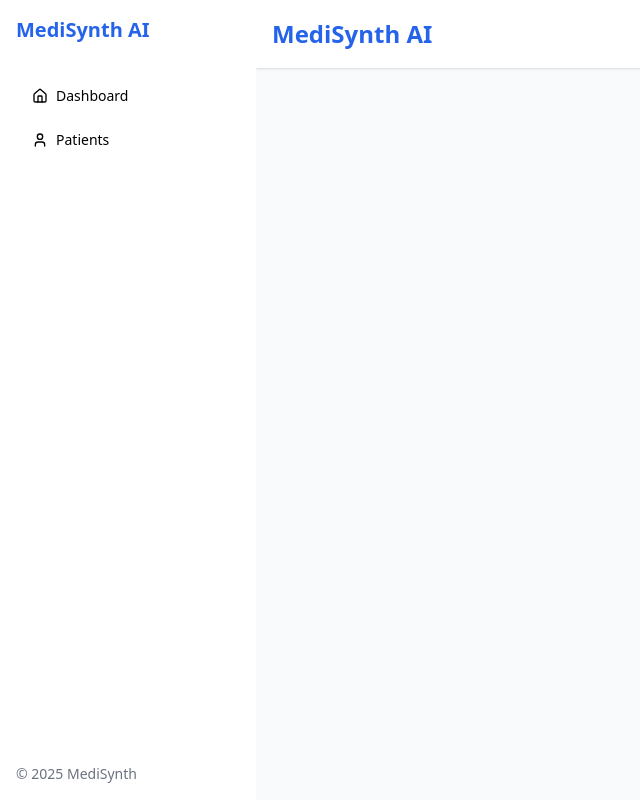
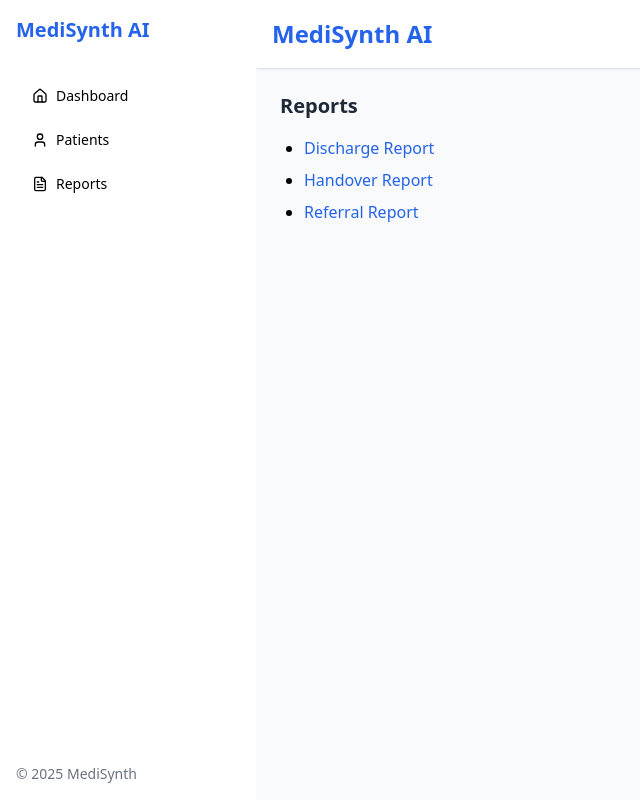
Before and after one commit to Maxxtucker/LLM-based-Clinical-Copilot-A-Generative-AI-Solution-for-Streamlining-Electronic-Health-Records, a React (Create React App) app in the folder my-react-app/: page /reports in a window 1280 px wide. Shown: the whole page, without its empty margins (0-640 px from the left). Built offline with nearby package versions, Linux system fonts and the light colour scheme.

Commit message:
try to update reports but not completed

```diff
--- a/my-react-app/src/App.js
+++ b/my-react-app/src/App.js
@@ -5,7 +5,12 @@ import { Routes, Route, Navigate, Link } from "react-router-dom";
 import PatientCard from "./components/dashboard/PatientCard";
 import StatsCard from "./components/dashboard/StatsCards";
 import PatientForm from "./components/forms/PatientForm";
-import { Users, Activity, ClipboardList, Home, User } from "lucide-react";
+import { Users, Activity, ClipboardList, Home, User, FileText } from "lucide-react";
+
+// Report components
+import DischargeReport from "./components/reports/DischargeReport";
+import HandoverReport from "./components/reports/HandoverReport";
+import ReferralReport from "./components/reports/ReferralReport";
 
 // Sidebar imports
 import {
@@ -88,6 +93,14 @@ function App() {
                   </Link>
                 </SidebarMenuButton>
               </SidebarMenuItem>
+              <SidebarMenuItem>
+                <SidebarMenuButton asChild>
+                  <Link to="/reports">
+                    <FileText className="mr-2 h-4 w-4" />
+                    Reports
+                  </Link>
+                </SidebarMenuButton>
+              </SidebarMenuItem>
             </SidebarMenu>
           </SidebarContent>
           <SidebarFooter>
@@ -166,6 +179,45 @@ function App() {
                 </section>
               }
             />
+
+            {/* Reports hub */}
+            <Route
+              path="/reports"
+              element={
+                <section className="p-6">
+                  <h2 className="text-xl font-bold text-neutral-800 mb-4">
+                    Reports
+                  </h2>
+                  <ul className="list-disc pl-6 space-y-2">
+                    <li>
+                      <Link to="/reports/discharge" className="text-blue-600 hover:underline">
+                        Discharge Report
+                      </Link>
+                    </li>
+                    <li>
+                      <Link to="/reports/handover" className="text-blue-600 hover:underline">
+                        Handover Report
+                      </Link>
+                    </li>
+                    <li>
+                      <Link to="/reports/referral" className="text-blue-600 hover:underline">
+                        Referral Report
+                      </Link>
+                    </li>
+                  </ul>
+                </section>
+              }
+            />
+
+            {/* Sub-report routes */}
+
+            <Route
+              path="/reports/discharge"
+              element={<DischargeReport patients={patients} isLoading={isLoading} />}
+            />
+
+            <Route path="/reports/handover" element={<HandoverReport />} />
+            <Route path="/reports/referral" element={<ReferralReport />} />
           </Routes>
         </div>
       </div>
--- a/my-react-app/src/components/chat/ChatInput.jsx
+++ b/my-react-app/src/components/chat/ChatInput.jsx
@@ -1,6 +1,6 @@
 import React, { useState } from 'react';
-import { Button } from "@/components/ui/button";
-import { Textarea } from "@/components/ui/textarea";
+import { Button } from "../ui/button";
+import { Textarea } from "../ui/textarea";
 import { Send, Loader2 } from "lucide-react";
 
 export default function ChatInput({ onSendMessage, isLoading }) {
--- a/my-react-app/src/components/chat/QuickPrompts.jsx
+++ b/my-react-app/src/components/chat/QuickPrompts.jsx
@@ -1,6 +1,6 @@
 import React from 'react';
-import { Button } from "@/components/ui/button";
-import { Card } from "@/components/ui/card";
+import { Button } from "../ui/button";
+import { Card } from "../ui/card";
 
 const quickPrompts = [
   "Show me a summary of all active patients",
--- a/my-react-app/src/components/reports/DischargeReport.jsx
+++ b/my-react-app/src/components/reports/DischargeReport.jsx
@@ -1,14 +1,14 @@
 
 import React, { useState } from "react";
-import { Card, CardContent, CardHeader, CardTitle } from "@/components/ui/card";
-import { Button } from "@/components/ui/button";
-import { Input } from "@/components/ui/input";
-import { Label } from "@/components/ui/label";
-import { Textarea } from "@/components/ui/textarea";
-import { Select, SelectContent, SelectItem, SelectTrigger, SelectValue } from "@/components/ui/select";
+import { Card, CardContent, CardHeader, CardTitle } from "../ui/card";
+import { Button } from "../ui/button";
+import { Input } from "../ui/input";
+import { Label } from "../ui/label";
+import { Textarea } from "../ui/textarea";
+import { Select, SelectContent, SelectItem, SelectTrigger, SelectValue } from "../ui/select";
 import { FileText, Loader2, Download, Wand2 } from "lucide-react";
 import { motion } from "framer-motion";
-import { InvokeLLM } from "@/integrations/Core";
+//import { InvokeLLM } from "@/integrations/Core";
 
 export default function DischargeReport({ patients, isLoading }) {
   const [selectedPatient, setSelectedPatient] = useState('');
@@ -100,8 +100,8 @@ export default function DischargeReport({ patients, isLoading }) {
         Return only the HTML content without any markdown formatting, code blocks, or additional text. Ensure the HTML is well-formed.
       `;
 
-      const response = await InvokeLLM({ prompt });
-      setGeneratedReport(response);
+      //const response = await InvokeLLM({ prompt });
+      //setGeneratedReport(response);
     } catch (error) {
       console.error('Error generating discharge report:', error);
       alert('Error generating report. Please try again.');
--- a/my-react-app/src/components/reports/HandoverReport.jsx
+++ b/my-react-app/src/components/reports/HandoverReport.jsx
@@ -1,14 +1,14 @@
 
 import React, { useState } from "react";
-import { Card, CardContent, CardHeader, CardTitle } from "@/components/ui/card";
-import { Button } from "@/components/ui/button";
-import { Input } from "@/components/ui/input";
-import { Label } from "@/components/ui/label";
-import { Textarea } from "@/components/ui/textarea";
-import { Select, SelectContent, SelectItem, SelectTrigger, SelectValue } from "@/components/ui/select";
+import { Card, CardContent, CardHeader, CardTitle } from "../ui/card";
+import { Button } from "../ui/button";
+import { Input } from "../ui/input";
+import { Label } from "../ui/label";
+import { Textarea } from "../ui/textarea";
+import { Select, SelectContent, SelectItem, SelectTrigger, SelectValue } from "../ui/select";
 import { Download, Loader2, Wand2 } from "lucide-react";
 import { motion } from "framer-motion";
-import { InvokeLLM } from "@/integrations/Core";
+//import { InvokeLLM } from "@/integrations/Core";
 
 export default function HandoverReport({ patients, isLoading }) {
   const [selectedPatient, setSelectedPatient] = useState('');
@@ -116,8 +116,8 @@ export default function HandoverReport({ patients, isLoading }) {
         Return only the HTML content without markdown formatting.
       `;
 
-      const response = await InvokeLLM({ prompt });
-      setGeneratedReport(response);
+      //const response = await InvokeLLM({ prompt });
+      //setGeneratedReport(response);
     } catch (error) {
       console.error('Error generating handover report:', error);
       alert('Error generating report. Please try again.');
--- a/my-react-app/src/components/reports/ReferralReport.jsx
+++ b/my-react-app/src/components/reports/ReferralReport.jsx
@@ -1,14 +1,14 @@
 
 import React, { useState } from "react";
-import { Card, CardContent, CardHeader, CardTitle } from "@/components/ui/card";
-import { Button } from "@/components/ui/button";
-import { Input } from "@/components/ui/input";
-import { Label } from "@/components/ui/label";
-import { Textarea } from "@/components/ui/textarea";
-import { Select, SelectContent, SelectItem, SelectTrigger, SelectValue } from "@/components/ui/select";
+import { Card, CardContent, CardHeader, CardTitle } from "../ui/card";
+import { Button } from "../ui/button";
+import { Input } from "../ui/input";
+import { Label } from "../ui/label";
+import { Textarea } from "../ui/textarea";
+import { Select, SelectContent, SelectItem, SelectTrigger, SelectValue } from "../ui/select";
 import { Users, Loader2, Download, Wand2 } from "lucide-react";
 import { motion } from "framer-motion";
-import { InvokeLLM } from "@/integrations/Core";
+//import { InvokeLLM } from "@/integrations/Core";
 
 export default function ReferralReport({ patients, isLoading }) {
   const [selectedPatient, setSelectedPatient] = useState('');
@@ -113,8 +113,8 @@ export default function ReferralReport({ patients, isLoading }) {
         Return only the HTML content without markdown formatting.
       `;
 
-      const response = await InvokeLLM({ prompt });
-      setGeneratedReport(response);
+      //const response = await InvokeLLM({ prompt });
+      //setGeneratedReport(response);
     } catch (error) {
       console.error('Error generating referral report:', error);
       alert('Error generating report. Please try again.');
```
